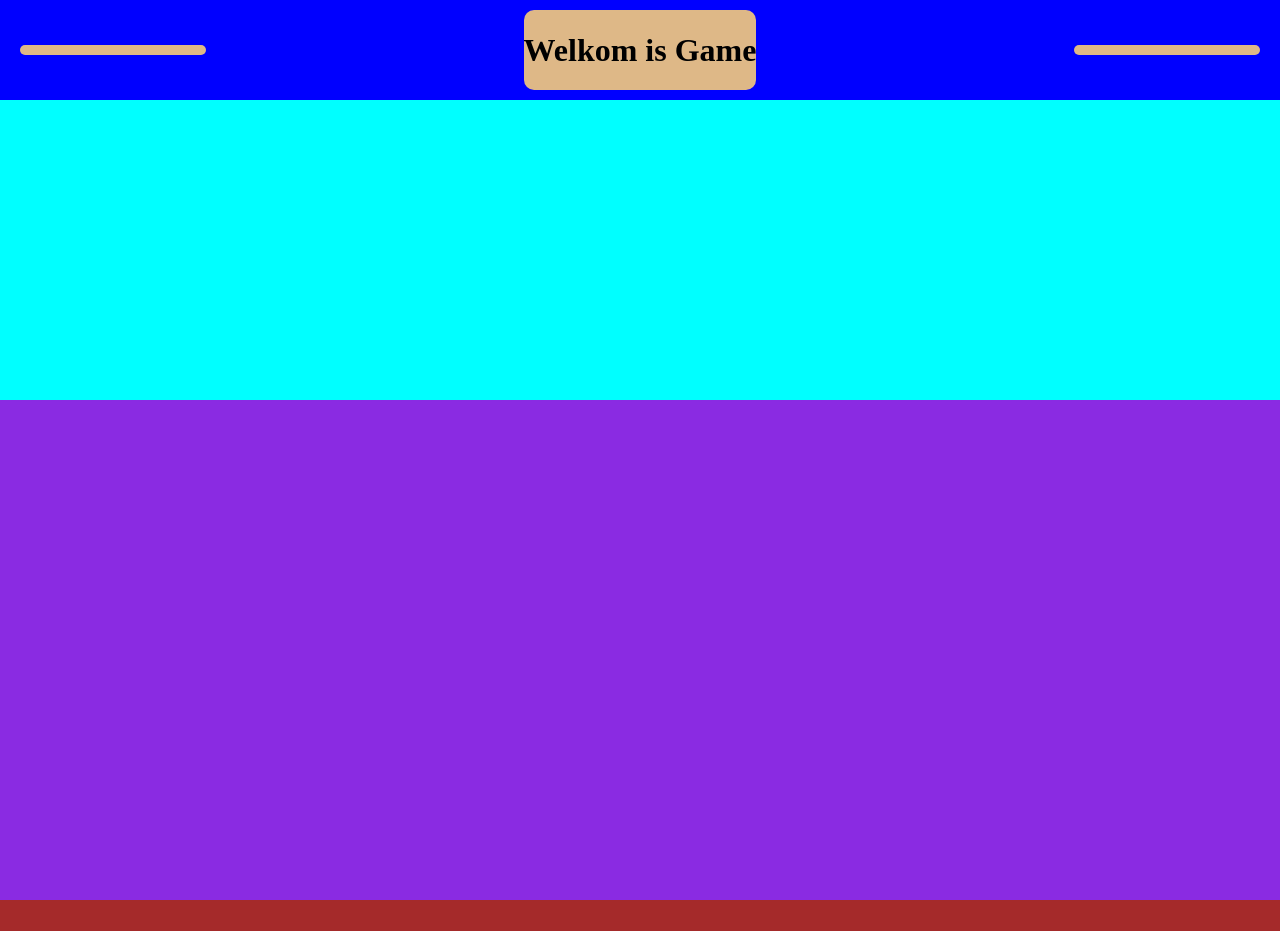
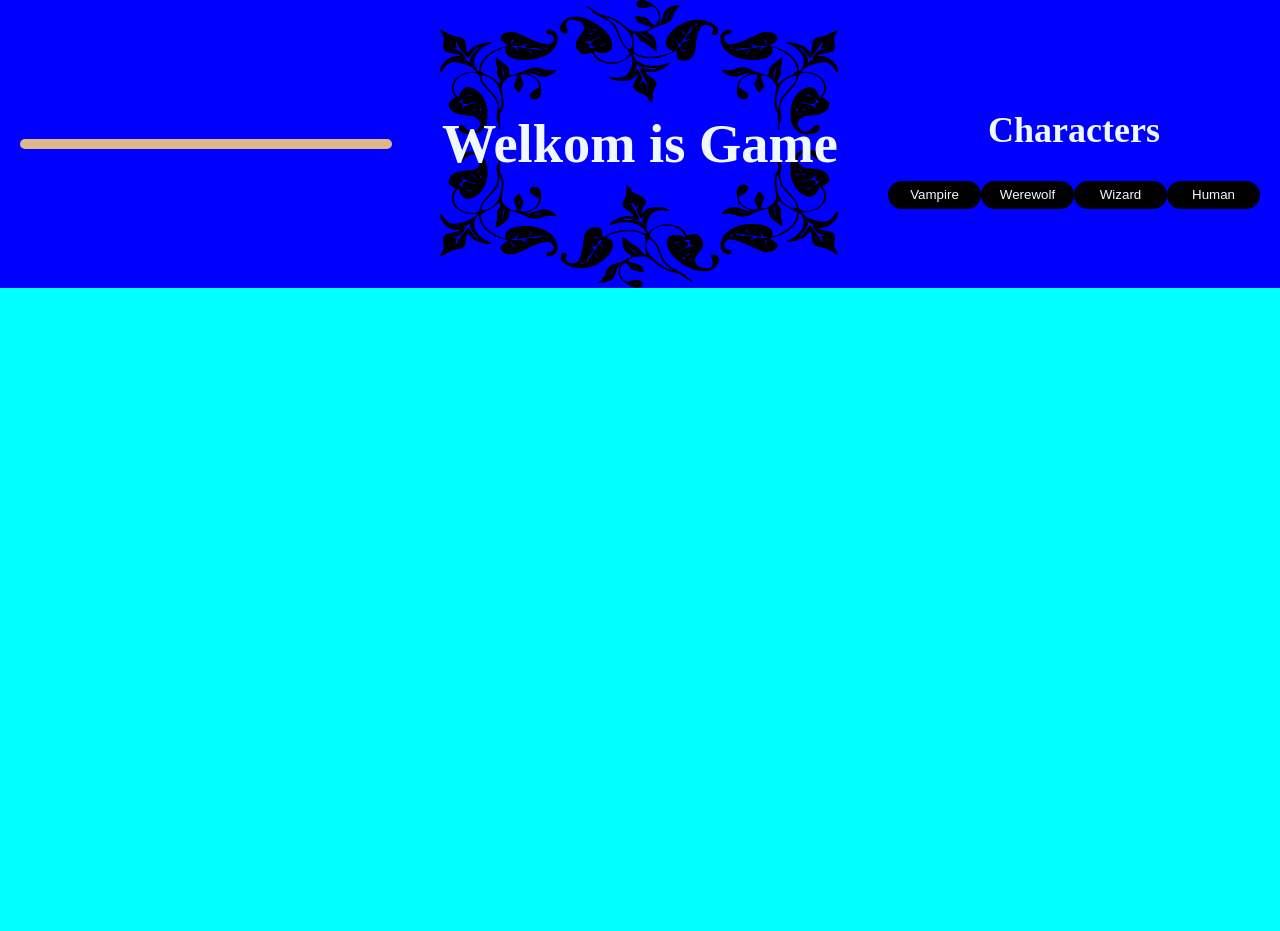
Before and after one commit to SeregaSimba/beta-game, a website built with webpack: page docs/index.html in a window 1280 px wide. Shown: the top 931 px of the page. Built offline with nearby package versions, Linux system fonts and the light colour scheme.

Commit message:
feat: add the initial markup

```diff
--- a/docs/index.html
+++ b/docs/index.html
@@ -6,15 +6,27 @@
     <link rel="stylesheet" href="./style.css" />
     <title>Beta-Game</title>
   <script defer src="index.js"></script></head>
-  <body>
+  <body class="body">
     <header class="header">
       <div class="header-container">
         <div class="div-header"></div>
         <div class="div-header-h1"><h1>Welkom is Game</h1></div>
-        <div class="div-header"></div>
+        <div class="div-header-Characters">
+          <div class="Characters">
+            <h2>Characters</h2>
+          </div>
+          <div class="menu-Characters">
+            <button class="button-Characters">Vampire</button>
+            <button class="button-Characters">Werewolf</button>
+            <button class="button-Characters">Wizard</button>
+            <button class="button-Characters">Human</button>
+          </div>
+        </div>
       </div>
     </header>
-    <article class="article"></article>
+    <article class="article">
+      <canvas class="canvas-article"> </canvas>
+    </article>
     <article class="main"></article>
     <footer class="footer"></footer>
   </body>
--- a/docs/style.css
+++ b/docs/style.css
@@ -14,29 +14,83 @@ body {
   align-items: center;
   justify-content: space-between;
   margin: auto 20px;
-  height: 100px;
 }
 
 .div-header {
   background-color: burlywood;
-  width: 15%;
+  width: 30%;
   height: 10px;
   display: flex;
+  flex-direction: column;
+  justify-content: center;
   align-items: center;
   border-radius: 10px;
 }
 
-.div-header-h1 {
-  background-color: burlywood;
+.div-header-Characters {
+  /* background-color: burlywood; */
   display: flex;
+  flex-direction: column;
+  justify-content: center;
   align-items: center;
   border-radius: 10px;
+  width: 30%;
+}
+
+.div-header-h1 {
+  color: aliceblue;
+  font-size: 1.7rem;
+  display: flex;
+  justify-content: center;
+  background-image: url(./img/33264.svg);
+  background-repeat: no-repeat;
+  background-size: contain;
+  align-items: center;
+  height: 18rem;
+  width: 25rem;
+  border-radius: 10px;
+}
+
+.Characters {
+  color: aliceblue;
+  font-size: 1.5rem;
+}
+
+.menu-Characters {
+  display: flex;
+  justify-content: space-around;
+  align-items: center;
+  width: 100%;
+}
+
+.button-Characters {
+  border: 0;
+  background-color: black;
+  color: aliceblue;
+  border-radius: 20px;
+  width: 7rem;
+  padding: 0.4rem;
+  cursor: pointer;
+  transition: 2s;
+}
+
+.button-Characters:hover {
+  background-color: brown;
+  color: aliceblue;
+  border-radius: 30px;
+  width: 7rem;
+  padding: 0.4rem;
+  transition: 2s;
 }
 
 .article {
   width: 100%;
-  height: 300px;
   background-color: aqua;
+}
+
+.canvas-article {
+  width: 100%;
+  height: 100%;
 }
 
 .main {
```
Also changed, not shown: src/html/add.html (+15 -3 lines), docs/img/33264.svg (added), docs/img/bat.jpg (renamed from src/img/bat.jpg), docs/img/hymen.jpg (renamed from src/img/1c34d5184b6b979dba3354df2c5d79fa.jpg), docs/img/wer.jpg (renamed from src/img/4700859-1876861430-39809.jpg), docs/img/wil.png (renamed from src/img/avatar_e6e650307d9f_512.png), docs/img/wonh1.jpg (added), 3 other files.
